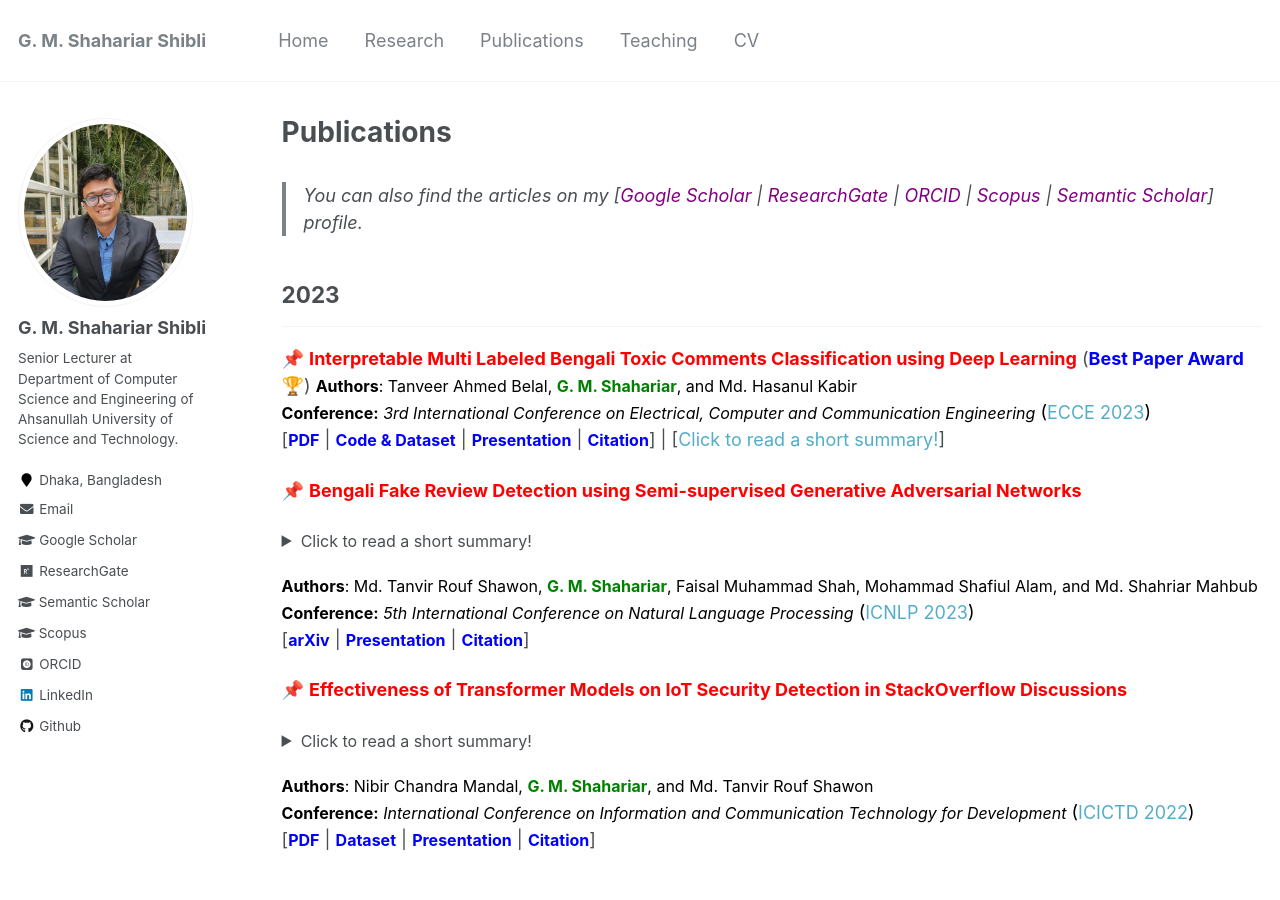
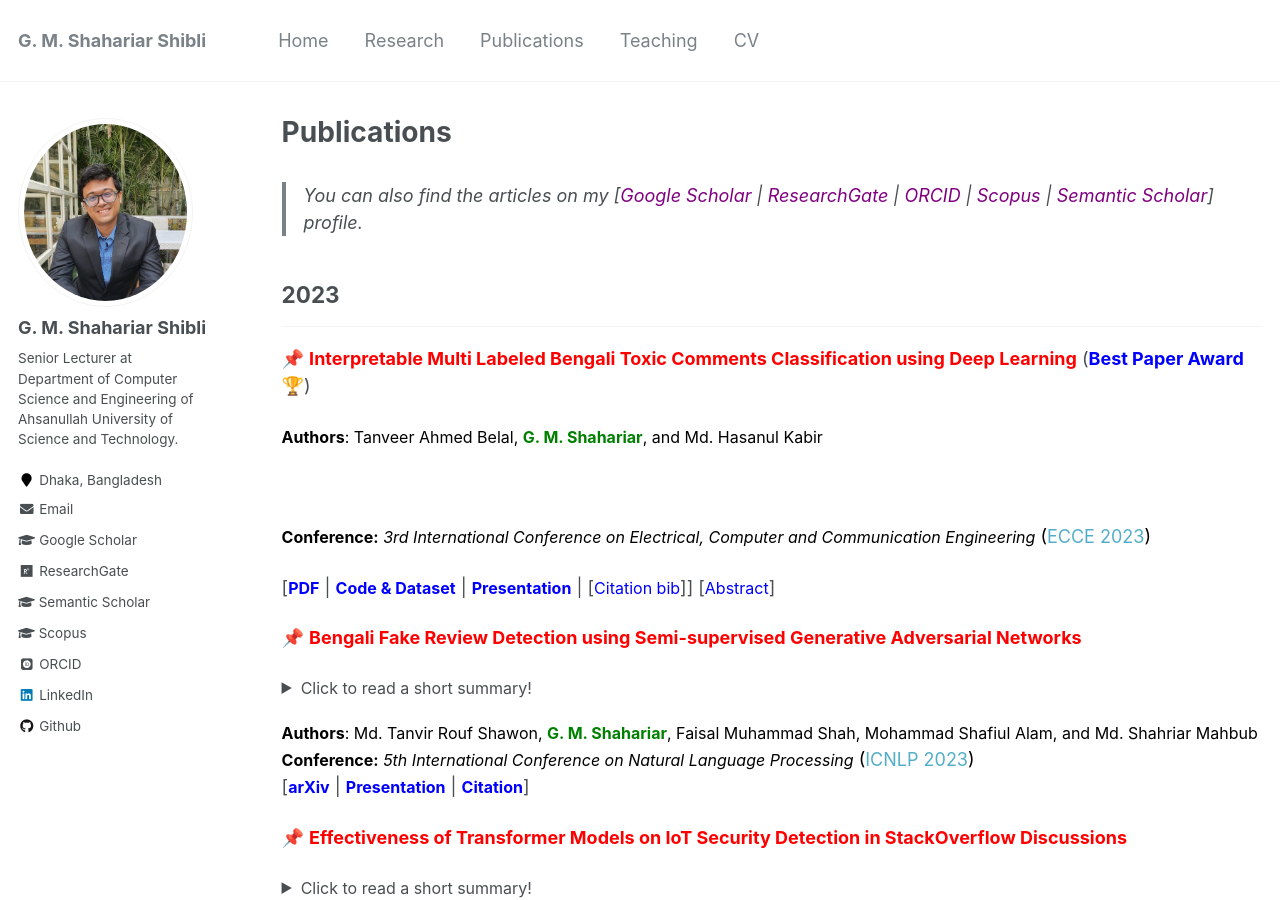
Before and after one commit to shahariar-shibli/shahariar-shibli.github.io, a Jekyll site: the page built from _pages/publications.md, in a window 1280 px wide and 900 px high. Built offline with Jekyll 4.4.1, drawn with Linux system fonts in a browser that asks for light colours; some web fonts are replaced; some of the changed lines change nothing that is shown.

Commit message:
Update publications.md

```diff
--- a/_pages/publications.md
+++ b/_pages/publications.md
@@ -9,17 +9,50 @@
 
 ## 2023
 ---------
+<!-- Paper 01 -->
 📌 [<span style="color:red">**Interpretable Multi Labeled Bengali Toxic Comments Classification using Deep Learning**</span>](https://ieeexplore.ieee.org/document/10101588)
 (<span style="color:Blue"><strong>Best Paper Award</strong></span> 🏆)
-<span style="color:black"><font size="3"><strong>Authors</strong>: Tanveer Ahmed Belal, <strong style="color:green">G. M. Shahariar</strong>, and Md. Hasanul Kabir </font></span><br>
-<span style="color:black"><font size="3"><strong>Conference:</strong><em> 3rd International Conference on Electrical, Computer and Communication Engineering</em></font> ([ECCE 2023](https://webs.cuet.ac.bd/ecce/))</span><br>
-[[<span style ="color:Blue"><font size="3"><strong>PDF</strong></font></span>](https://www.researchgate.net/publication/369924719_Interpretable_Multi_Labeled_Bengali_Toxic_Comments_Classification_using_Deep_Learning)  \|  [<span style ="color:Blue"><font size="3"><strong>Code & Dataset</strong></font></span>](https://github.com/deepu099cse/Multi-Labeled-Bengali-Toxic-Comments-Classification)  \|  [<span style ="color:Blue"><font size="3"><strong>Presentation</strong></font></span>](https://shahariar-shibli.github.io/files/ECCE2023/ECCE-Toxic-Comments-Presentation.pptx) \|  [<span style ="color:Blue"><font size="3"><strong>Citation</strong></font></span>](https://shahariar-shibli.github.io/files/ECCE2023/Toxic-Comment.bib)] \| [<a href="#" onclick="$('#ecce2023_summary').toggle();return false;">Click to read a short summary!</a>]
+
+<span style="color:black">
+	<font size="3"><strong>Authors</strong>: Tanveer Ahmed Belal, <strong style="color:green">G. M. Shahariar</strong>, and Md. Hasanul Kabir </font>
+</span>
+
+<br>
+
+<span style="color:black">
+	<font size="3"><strong>Conference:</strong><em> 3rd International Conference on Electrical, Computer and Communication Engineering</em></font> ([ECCE 2023](https://webs.cuet.ac.bd/ecce/))
+</span>
+<br>
+
+[[<span style ="color:Blue"><font size="3"><strong>PDF</strong></font></span>](https://www.researchgate.net/publication/369924719_Interpretable_Multi_Labeled_Bengali_Toxic_Comments_Classification_using_Deep_Learning)  \|  [<span style ="color:Blue"><font size="3"><strong>Code & Dataset</strong></font></span>](https://github.com/deepu099cse/Multi-Labeled-Bengali-Toxic-Comments-Classification)  \|  [<span style ="color:Blue"><font size="3"><strong>Presentation</strong></font></span>](https://shahariar-shibli.github.io/files/ECCE2023/ECCE-Toxic-Comments-Presentation.pptx) \|  [<a style="color:blue;" href="#" onclick="$('#ecce2023_bib').toggle();return false;"><font size="3">Citation bib</font></a>]] [<a style="color:blue;" href="#" onclick="$('#ecce2023_summary').toggle();return false;"><font size="3">Abstract</font></a>]
+
+<div id="ecce2023_bib" class="bib" style="display:none;">
+	<pre>
+	  @INPROCEEDINGS{10101588,
+	  author={Belal, Tanveer Ahmed and Shahariar, G. M. and Kabir, Md. Hasanul},
+	  booktitle={2023 International Conference on Electrical, Computer and Communication Engineering (ECCE)},
+	  title={Interpretable Multi Labeled Bengali Toxic Comments Classification using Deep Learning},
+	  year={2023},
+	  volume={},
+	  number={},
+	  pages={1-6},
+	  doi={10.1109/ECCE57851.2023.10101588}}
+
+	</pre>
+</div>
+
 <div id="ecce2023_summary" class="summary" style="display:none;">
 	<p style="text-align:justify; color:black;">
 		<font size="3">
 			This paper presents a deep learning-based pipeline for categorizing Bengali toxic comments,
-			in which at first a binary classification model is used to determine whether a comment is toxic or not, and then a multi-label classifier is employed to
-			determine which toxicity type the comment belongs to.
+			in which at first a binary classification model is used to determine whether a comment is toxic or not,
+			and then a multi-label classifier is employed to determine which toxicity type the comment belongs to.
+			For this purpose, we have prepared a manually labeled dataset consisting of 16,073 instances among which 8,488 are Toxic
+			and any toxic comment may correspond to one or more of the six toxic categories - vulgar, hate, religious, threat, troll,
+			and insult simulta-neously. Long Short Term Memory (LSTM) with BERT Embedding achieved 89.42% accuracy for the binary classification
+			task while as a multi-label classifier, a combination of Convolutional Neural Network and Bi-directional Long Short Term Memory
+			(CNN-BiLSTM) with attention mechanism achieved 78.92% accuracy and 0.86 as weighted F1-score. To explain the predictions and interpret
+			the word feature importance during classification by the proposed models, we utilized Local Interpretable Model-Agnostic Explanations (LIME) framework.
 		</font>
 	</p>
 </div>
```
